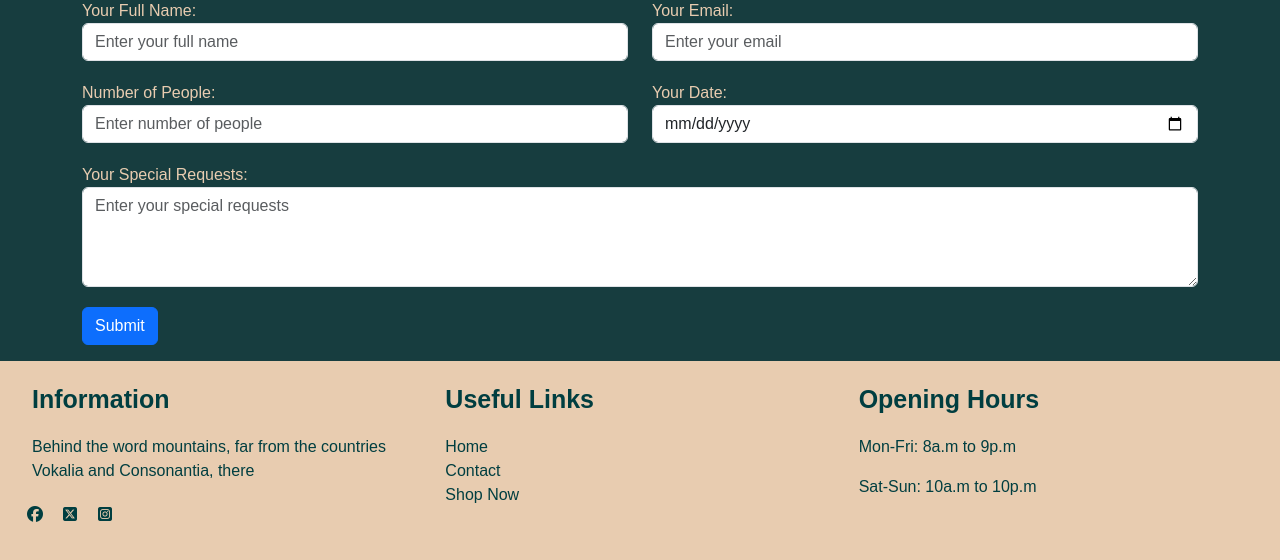
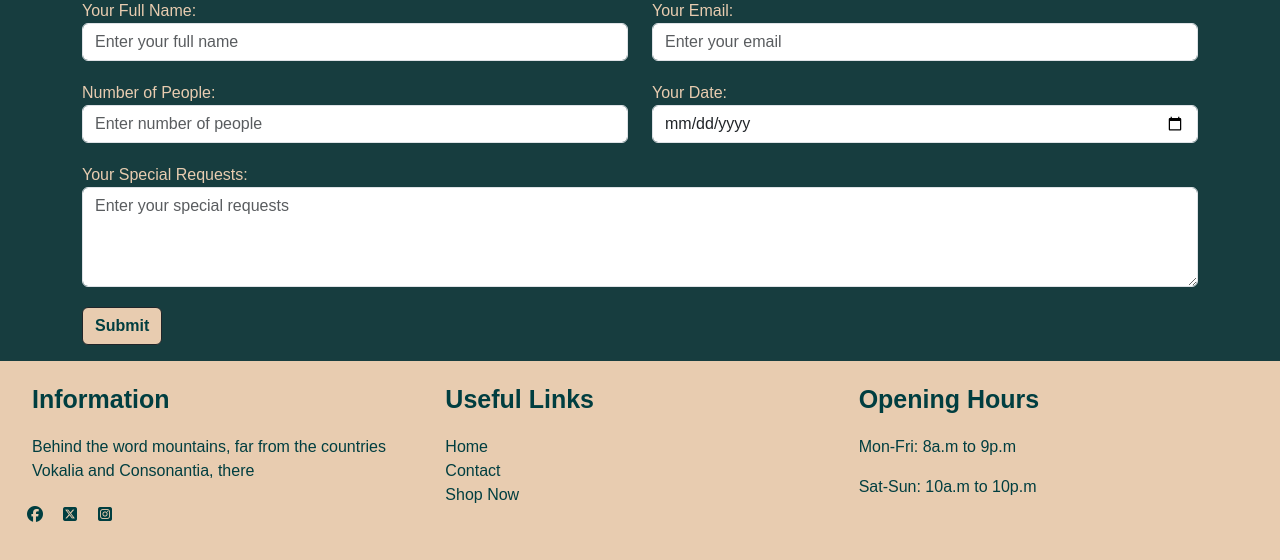
Before and after one commit to Nicky-hub371/nixiong-php-course, a PHP site: page /coffee/feature2_reservForm.php in a window 1280 px wide. Shown: the part 183-743 px from the top of the page. Run offline with PHP 8.4, Linux system fonts and the light colour scheme; some libraries are stand-ins or nearby versions.

Commit message:
adjust button styles

```diff
--- a/coffee/feature2_reservForm.php
+++ b/coffee/feature2_reservForm.php
@@ -51,7 +51,7 @@ include 'header.php'; ?>
                 </div>
             </div>
         </div>
-                    <button type="submit" class="btn btn-primary" name="reservationSubmit">Submit</button>
+                    <button type="submit" class="btn btn-dark" name="reservationSubmit">Submit</button>
         </form>
 
         <script>
--- a/coffee/styles_XiongNi.css
+++ b/coffee/styles_XiongNi.css
@@ -236,3 +236,15 @@ footer{
 a[name="resbutton"].btn-dark:hover {
     color: #A25C2E; /* Set the text color on hover */
 }
+
+/* Set the sumbit button styles */
+button[name="reservationSubmit"].btn-dark {
+    background-color: #E8CCB0; /* Set your desired background color */
+    color: #003e40; /* Set your desired text color */
+    font-weight: bold; /* Make the text bold */
+}
+
+/* Hover effect for the submit button */
+button[name="reservationSubmit"].btn-dark:hover {
+    color: #A25C2E; /* Set your desired hover text color */
+}
```
